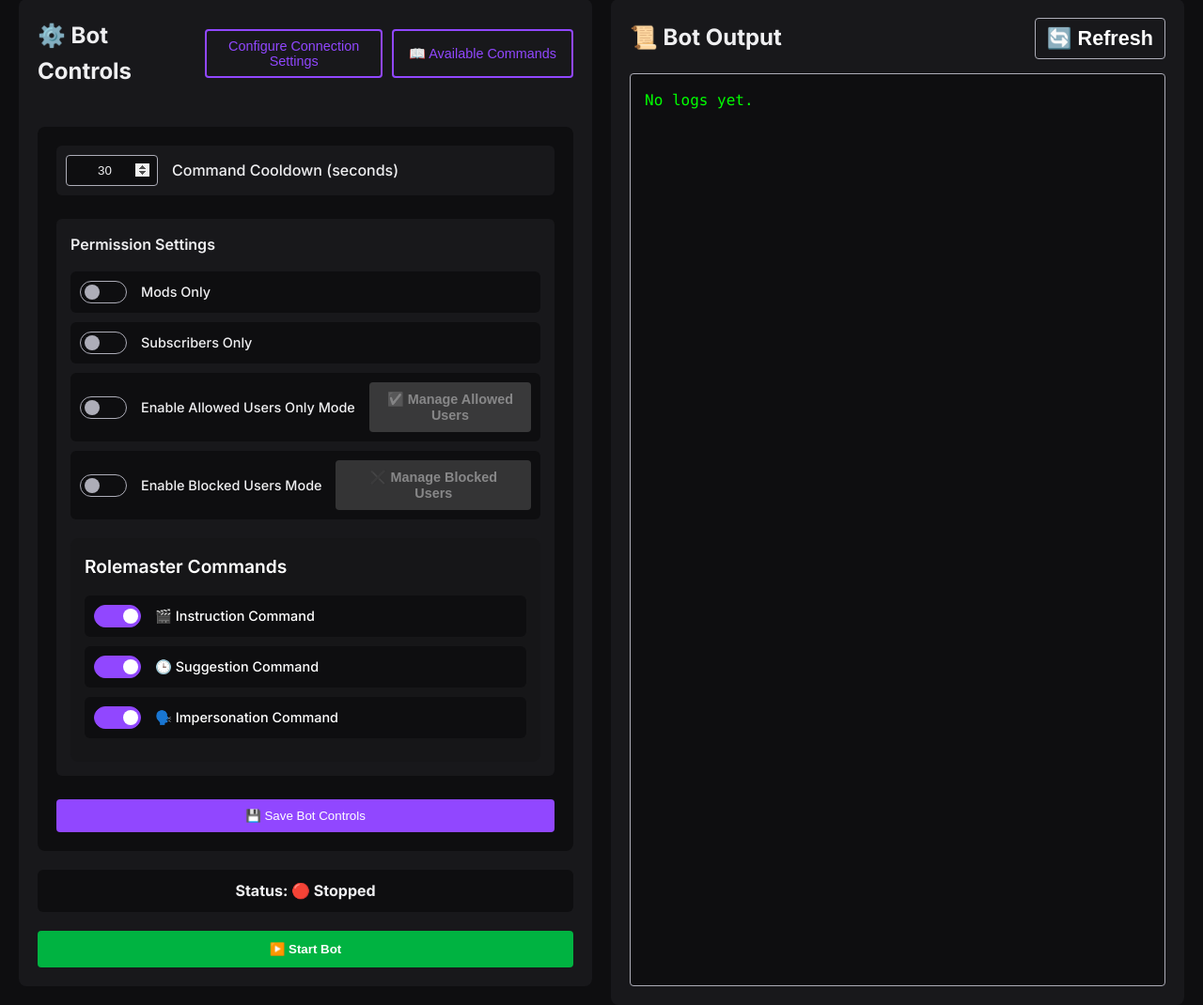
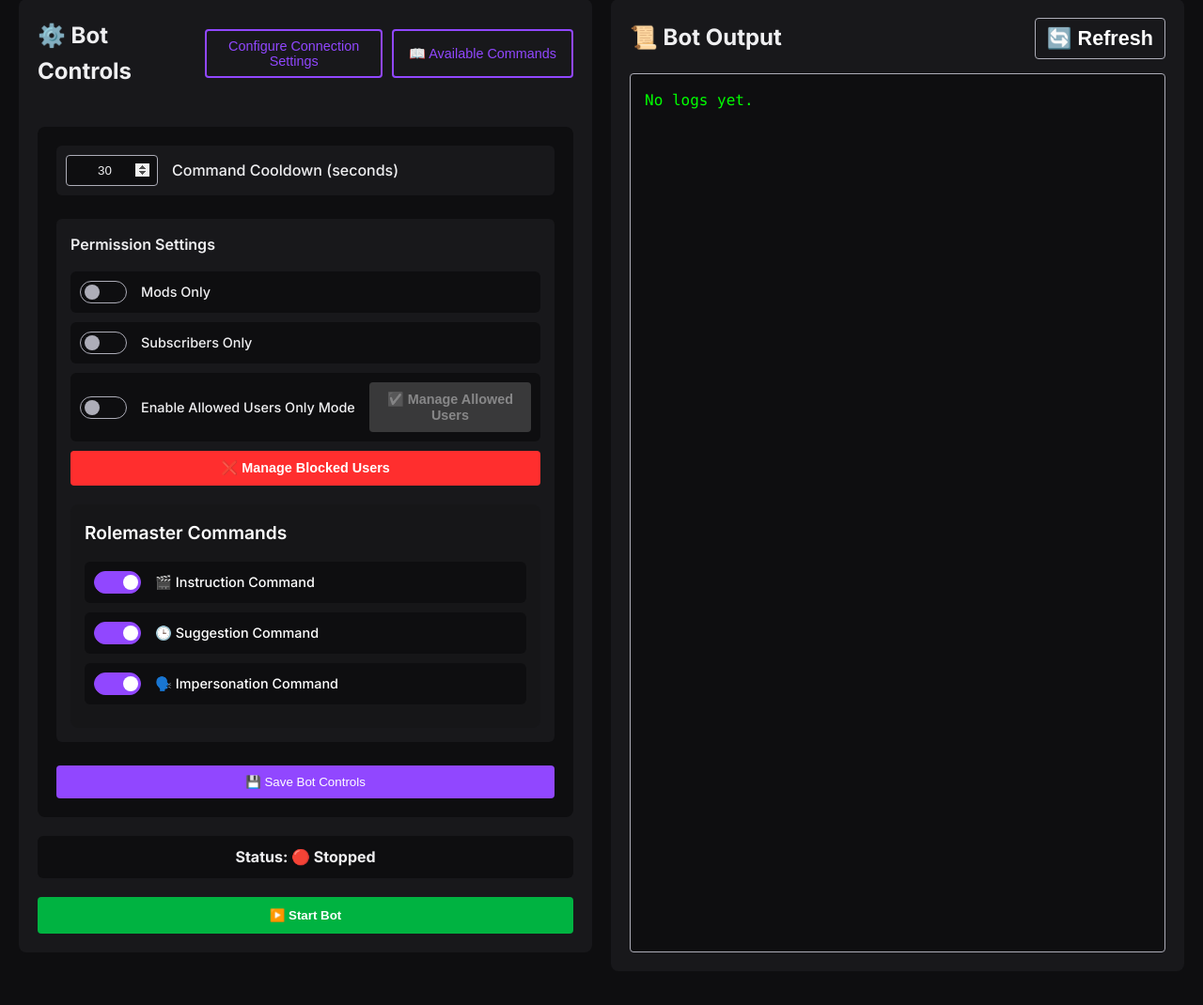
Before and after one commit to Dwemer-Dynamics/CHIM-Twitch-Bot, a PHP site: page / in a window 1280 px wide. Shown: the part 114-1184 px from the top of the page at 94% size. After the commit the page ends 1128 px from the top, so only its background shows below. Run offline with PHP 8.4, Linux system fonts and the light colour scheme; data that the repository does not hold is empty.

Commit message:
Fixed blocked users

```diff
--- a/get_settings.php
+++ b/get_settings.php
@@ -10,7 +10,6 @@ $defaultSettings = [
     'modsOnly' => false,
     'subsOnly' => false,
     'whitelistEnabled' => false,
-    'blacklistEnabled' => false,
     'rolemasterInstruction' => true,
     'rolemasterSuggestion' => true,
     'rolemasterImpersonation' => true
@@ -35,7 +34,6 @@ if (file_exists($env_file)) {
     if (isset($env_vars['TBOT_MODS_ONLY'])) $settings['modsOnly'] = $env_vars['TBOT_MODS_ONLY'] === "1";
     if (isset($env_vars['TBOT_SUBS_ONLY'])) $settings['subsOnly'] = $env_vars['TBOT_SUBS_ONLY'] === "1";
     if (isset($env_vars['TBOT_WHITELIST_ENABLED'])) $settings['whitelistEnabled'] = $env_vars['TBOT_WHITELIST_ENABLED'] === "1";
-    if (isset($env_vars['TBOT_BLACKLIST_ENABLED'])) $settings['blacklistEnabled'] = $env_vars['TBOT_BLACKLIST_ENABLED'] === "1";
     if (isset($env_vars['TBOT_ROLEMASTER_INSTRUCTION_ENABLED'])) $settings['rolemasterInstruction'] = $env_vars['TBOT_ROLEMASTER_INSTRUCTION_ENABLED'] === "1";
     if (isset($env_vars['TBOT_ROLEMASTER_SUGGESTION_ENABLED'])) $settings['rolemasterSuggestion'] = $env_vars['TBOT_ROLEMASTER_SUGGESTION_ENABLED'] === "1";
     if (isset($env_vars['TBOT_ROLEMASTER_IMPERSONATION_ENABLED'])) $settings['rolemasterImpersonation'] = $env_vars['TBOT_ROLEMASTER_IMPERSONATION_ENABLED'] === "1";
--- a/index.php
+++ b/index.php
@@ -174,11 +174,10 @@ $log_content = file_exists($log_file) ? array_slice(file($log_file), -25) : [];
             const settingsGroup = document.querySelector('.settings-group');
             const configureButton = document.querySelector('.settings-button');
             const whitelistBtn = document.getElementById('whitelist_btn');
-            const blacklistBtn = document.getElementById('blacklist_btn');
 
             inputs.forEach(input => {
-                if (input.id === 'whitelist_enabled' || input.id === 'blacklist_enabled') {
-                    // List enable/disable toggles should work even when bot is running
+                if (input.id === 'whitelist_enabled') {
+                    // Whitelist enable/disable toggle should work even when bot is running
                     input.disabled = false;
                 } else {
                     input.disabled = isRunning;
@@ -191,14 +190,11 @@ $log_content = file_exists($log_file) ? array_slice(file($log_file), -25) : [];
             if (isRunning) {
                 settingsGroup.classList.add('disabled');
                 saveButton.innerHTML = '⚠️ Stop bot to apply new settings';
-                // List management buttons should still work when bot is running
                 whitelistBtn.disabled = !document.getElementById('whitelist_enabled').checked;
-                blacklistBtn.disabled = !document.getElementById('blacklist_enabled').checked;
             } else {
                 settingsGroup.classList.remove('disabled');
                 saveButton.innerHTML = '💾 Save Bot Controls';
                 whitelistBtn.disabled = !document.getElementById('whitelist_enabled').checked;
-                blacklistBtn.disabled = !document.getElementById('blacklist_enabled').checked;
             }
         }
 
@@ -212,7 +208,6 @@ $log_content = file_exists($log_file) ? array_slice(file($log_file), -25) : [];
             const modsOnly = document.getElementById('mods_only').checked;
             const subsOnly = document.getElementById('subs_only').checked;
             const whitelistEnabled = document.getElementById('whitelist_enabled').checked;
-            const blacklistEnabled = document.getElementById('blacklist_enabled').checked;
             const rolemasterInstruction = document.getElementById('rolemaster_instruction').checked;
             const rolemasterSuggestion = document.getElementById('rolemaster_suggestion').checked;
             const rolemasterImpersonation = document.getElementById('rolemaster_impersonation').checked;
@@ -227,7 +222,6 @@ $log_content = file_exists($log_file) ? array_slice(file($log_file), -25) : [];
                     modsOnly: modsOnly,
                     subsOnly: subsOnly,
                     whitelistEnabled: whitelistEnabled,
-                    blacklistEnabled: blacklistEnabled,
                     rolemasterInstruction: rolemasterInstruction,
                     rolemasterSuggestion: rolemasterSuggestion,
                     rolemasterImpersonation: rolemasterImpersonation
@@ -241,12 +235,12 @@ $log_content = file_exists($log_file) ? array_slice(file($log_file), -25) : [];
                     document.getElementById('mods_only').checked = data.settings.modsOnly;
                     document.getElementById('subs_only').checked = data.settings.subsOnly;
                     document.getElementById('whitelist_enabled').checked = data.settings.whitelistEnabled;
-                    document.getElementById('blacklist_enabled').checked = data.settings.blacklistEnabled;
                     document.getElementById('rolemaster_instruction').checked = data.settings.rolemasterInstruction;
+                    document.getElementById('rolemaster_suggestion').checked = data.settings.rolemasterSuggestion;
+                    document.getElementById('rolemaster_impersonation').checked = data.settings.rolemasterImpersonation;
 
                     // Update button states
                     document.getElementById('whitelist_btn').disabled = !data.settings.whitelistEnabled;
-                    document.getElementById('blacklist_btn').disabled = !data.settings.blacklistEnabled;
                 } else {
                     showToast('Failed to save bot controls: ' + data.error, 'error');
                     loadSettings();
@@ -267,18 +261,21 @@ $log_content = file_exists($log_file) ? array_slice(file($log_file), -25) : [];
                         document.getElementById('mods_only').checked = data.settings.modsOnly || false;
                         document.getElementById('subs_only').checked = data.settings.subsOnly || false;
                         document.getElementById('whitelist_enabled').checked = data.settings.whitelistEnabled || false;
-                        document.getElementById('blacklist_enabled').checked = data.settings.blacklistEnabled || false;
+                        document.getElementById('rolemaster_instruction').checked = data.settings.rolemasterInstruction || true;
+                        document.getElementById('rolemaster_suggestion').checked = data.settings.rolemasterSuggestion || true;
+                        document.getElementById('rolemaster_impersonation').checked = data.settings.rolemasterImpersonation || true;
 
                         // Update button states
                         document.getElementById('whitelist_btn').disabled = !data.settings.whitelistEnabled;
-                        document.getElementById('blacklist_btn').disabled = !data.settings.blacklistEnabled;
                     } else {
                         // Set default values if no settings found
                         document.getElementById('cooldown').value = 30;
                         document.getElementById('mods_only').checked = false;
                         document.getElementById('subs_only').checked = false;
                         document.getElementById('whitelist_enabled').checked = false;
-                        document.getElementById('blacklist_enabled').checked = false;
+                        document.getElementById('rolemaster_instruction').checked = true;
+                        document.getElementById('rolemaster_suggestion').checked = true;
+                        document.getElementById('rolemaster_impersonation').checked = true;
                     }
                 })
                 .catch(error => {
@@ -288,7 +285,9 @@ $log_content = file_exists($log_file) ? array_slice(file($log_file), -25) : [];
                     document.getElementById('mods_only').checked = false;
                     document.getElementById('subs_only').checked = false;
                     document.getElementById('whitelist_enabled').checked = false;
-                    document.getElementById('blacklist_enabled').checked = false;
+                    document.getElementById('rolemaster_instruction').checked = true;
+                    document.getElementById('rolemaster_suggestion').checked = true;
+                    document.getElementById('rolemaster_impersonation').checked = true;
                 });
         }
 
@@ -379,15 +378,9 @@ $log_content = file_exists($log_file) ? array_slice(file($log_file), -25) : [];
                             </button>
                         </div>
 
-                        <div class="toggle-container">
-                            <label class="toggle-switch">
-                                <input type="checkbox" id="blacklist_enabled" name="tbot_blacklist_enabled"
-                                    <?= ($env_vars['TBOT_BLACKLIST_ENABLED'] ?? '0') === '1' ? 'checked' : '' ?>>
-                                <span class="toggle-slider"></span>
-                            </label>
-                            <span class="toggle-label">Enable Blocked Users Mode</span>
+                        <div class="toggle-container blacklist-container">
                             <button type="button" class="list-action-btn danger" onclick="showListModal('blacklist')"
-                                    id="blacklist_btn" <?= ($env_vars['TBOT_BLACKLIST_ENABLED'] ?? '0') === '0' ? 'disabled' : '' ?>>
+                                    id="blacklist_btn">
                                 ❌ Manage Blocked Users
                             </button>
                         </div>
@@ -723,13 +716,6 @@ $log_content = file_exists($log_file) ? array_slice(file($log_file), -25) : [];
             showToast('Allowed Users List disabled', 'info');
         }
     });
-
-    document.getElementById('blacklist_enabled').addEventListener('change', function() {
-        document.getElementById('blacklist_btn').disabled = !this.checked;
-        if (!this.checked) {
-            showToast('Blocked Users List disabled', 'info');
-        }
-    });
     </script>
 </body>
 </html>
--- a/main.css
+++ b/main.css
@@ -921,3 +921,14 @@ input:checked + .toggle-slider:before {
 .command-card.moderator-command h3 {
     color: var(--twitch-purple);
 }
+
+/* Style the specific blacklist button container */
+.blacklist-container {
+    padding: 0; /* Remove padding if button should touch edges */
+    background-color: transparent; /* Remove background if needed */
+}
+
+.blacklist-container .list-action-btn {
+    width: 100%;
+    margin: 0; /* Remove margin if needed */
+}
--- a/update_bot_settings.php
+++ b/update_bot_settings.php
@@ -9,7 +9,6 @@ $cooldown = isset($data['cooldown']) ? intval($data['cooldown']) : 30;
 $modsOnly = isset($data['modsOnly']) ? $data['modsOnly'] : false;
 $subsOnly = isset($data['subsOnly']) ? $data['subsOnly'] : false;
 $whitelistEnabled = isset($data['whitelistEnabled']) ? $data['whitelistEnabled'] : false;
-$blacklistEnabled = isset($data['blacklistEnabled']) ? $data['blacklistEnabled'] : false;
 $rolemasterInstruction = isset($data['rolemasterInstruction']) ? $data['rolemasterInstruction'] : true;
 $rolemasterSuggestion = isset($data['rolemasterSuggestion']) ? $data['rolemasterSuggestion'] : true;
 $rolemasterImpersonation = isset($data['rolemasterImpersonation']) ? $data['rolemasterImpersonation'] : true;
@@ -26,7 +25,6 @@ $env_vars['TBOT_COOLDOWN'] = strval($cooldown);
 $env_vars['TBOT_MODS_ONLY'] = $modsOnly ? "1" : "0";
 $env_vars['TBOT_SUBS_ONLY'] = $subsOnly ? "1" : "0";
 $env_vars['TBOT_WHITELIST_ENABLED'] = $whitelistEnabled ? "1" : "0";
-$env_vars['TBOT_BLACKLIST_ENABLED'] = $blacklistEnabled ? "1" : "0";
 $env_vars['TBOT_ROLEMASTER_INSTRUCTION_ENABLED'] = $rolemasterInstruction ? "1" : "0";
 $env_vars['TBOT_ROLEMASTER_SUGGESTION_ENABLED'] = $rolemasterSuggestion ? "1" : "0";
 $env_vars['TBOT_ROLEMASTER_IMPERSONATION_ENABLED'] = $rolemasterImpersonation ? "1" : "0";
@@ -43,7 +41,6 @@ if ($success) {
             'modsOnly' => $env_vars['TBOT_MODS_ONLY'] === "1",
             'subsOnly' => $env_vars['TBOT_SUBS_ONLY'] === "1",
             'whitelistEnabled' => $env_vars['TBOT_WHITELIST_ENABLED'] === "1",
-            'blacklistEnabled' => $env_vars['TBOT_BLACKLIST_ENABLED'] === "1",
             'rolemasterInstruction' => $env_vars['TBOT_ROLEMASTER_INSTRUCTION_ENABLED'] === "1",
             'rolemasterSuggestion' => $env_vars['TBOT_ROLEMASTER_SUGGESTION_ENABLED'] === "1",
             'rolemasterImpersonation' => $env_vars['TBOT_ROLEMASTER_IMPERSONATION_ENABLED'] === "1"
```
Also changed, not shown: service.php (+5 -8 lines).
